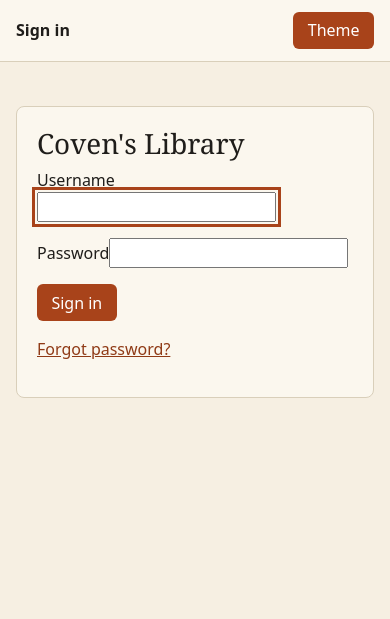
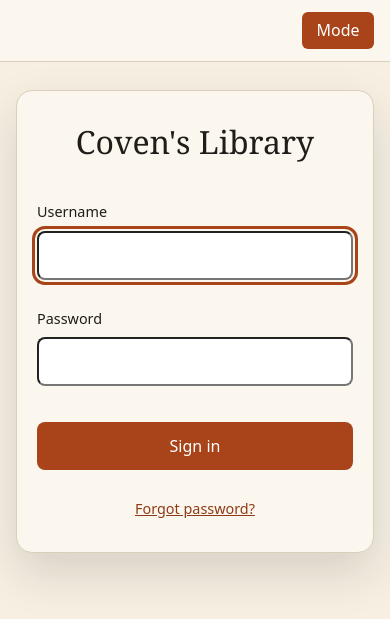
Before and after one commit to HarshitaSobhani/CovensLibrary, a Django app: page /accounts/login/ in a window 390 px wide. Shown: the top 619 px of the page. Run offline with Django 5.2, Linux system fonts and the light colour scheme; data comes from the database, SQL or seed files in the repository; parts of the project's set-up code (start-up, migrations or seed data) failed here and were passed over; some libraries are stand-ins or nearby versions.

Commit message:
Polish login layout and simplify page headers
Remove the repeated page name from the top bar of signed-in pages and the Sign in heading from the login page. Rename the Theme button to Mode (behaviour unchanged). Centre the login card with roomier spacing, larger inputs, a full-width button and a centred reset link, responsive at phone width. UI only: no authentication, session, theme or application logic changed.

```diff
--- a/static/css/app.css
+++ b/static/css/app.css
@@ -16,6 +16,7 @@ a:hover { color: var(--link); text-decoration-thickness: 2px; }
 .sidebar span.nav-item { opacity: .6; cursor: not-allowed; }
 .main { flex: 1; min-width: 0; }
 .topbar { display: flex; justify-content: space-between; align-items: center; gap: .5rem; padding: .75rem 1.5rem; background: var(--surface); border-bottom: 1px solid var(--border); }
+.topbar > div { margin-left: auto; }
 .content { padding: 1.5rem; }
 .card-surface { background: var(--surface); border: 1px solid var(--border); border-radius: .5rem; padding: 1.25rem; color: var(--text); overflow-x: auto; }
 .btn-primary-token { background: var(--primary); color: var(--on-primary); border: 0; border-radius: .375rem; padding: .4rem .9rem; }
@@ -23,6 +24,21 @@ a:hover { color: var(--link); text-decoration-thickness: 2px; }
 .text-muted-token { color: var(--text-muted); }
 .text-danger { color: var(--danger) !important; }
 :focus-visible { outline: 3px solid var(--primary); outline-offset: 2px; }
+
+/* Sign-in page: one centred card, generous spacing, labels and fields in a single column */
+.login-wrap { min-height: calc(100vh - 8.5rem); display: flex; align-items: center; justify-content: center; }
+.login-card { width: 100%; max-width: 28rem; padding: 3rem 2.5rem; border-radius: 1rem;
+  box-shadow: 0 1.25rem 3rem color-mix(in srgb, var(--text) 14%, transparent); overflow: visible; }
+.login-title { font-family: var(--font-display); font-size: 2rem; text-align: center; margin: 0 0 2.5rem; }
+.login-form .login-field { margin-bottom: 1.75rem; }
+.login-form .login-field label { display: block; margin-bottom: .5rem; font-size: .9rem; font-weight: 500; }
+.login-form .login-field input { display: block; width: 100%; min-height: 3rem; padding: .65rem .85rem; border-radius: .5rem; }
+.login-form .btn-primary-token { display: block; width: 100%; min-height: 3rem; margin-top: 2.25rem; font-size: 1rem; border-radius: .5rem; }
+.login-links { text-align: center; margin: 1.75rem 0 0; font-size: .9rem; }
+@media (max-width: 768px) {
+  .login-wrap { min-height: auto; padding-top: 1rem; }
+  .login-card { padding: 2rem 1.25rem; }
+}
 
 /* Tables */
 .table { --bs-table-color: var(--text); --bs-table-bg: transparent; --bs-table-border-color: var(--border);
--- a/templates/accounts/login.html
+++ b/templates/accounts/login.html
@@ -1,16 +1,18 @@
 {% extends "base.html" %}
 {% block title %}Sign in - {{ library.library_name }}{% endblock %}
-{% block heading %}Sign in{% endblock %}
+{% block topbar_title %}{% endblock %}
 {% block content %}
-<div class="card-surface" style="max-width:26rem;margin:2rem auto">
-  <h1 style="font-family: var(--font-display)">{{ library.library_name }}</h1>
-  <form method="post" novalidate>
+<div class="login-wrap">
+<div class="card-surface login-card">
+  <h1 class="login-title">{{ library.library_name }}</h1>
+  <form method="post" novalidate class="login-form">
     {% csrf_token %}
     {% if form.non_field_errors %}<div class="text-danger" role="alert">{{ form.non_field_errors }}</div>{% endif %}
-    <div class="mb-3"><label for="{{ form.username.id_for_label }}">Username</label>{{ form.username }}</div>
-    <div class="mb-3"><label for="{{ form.password.id_for_label }}">Password</label>{{ form.password }}</div>
+    <div class="login-field"><label for="{{ form.username.id_for_label }}">Username</label>{{ form.username }}</div>
+    <div class="login-field"><label for="{{ form.password.id_for_label }}">Password</label>{{ form.password }}</div>
     <button type="submit" class="btn-primary-token">Sign in</button>
   </form>
-  <p class="mt-3"><a href="{% url 'accounts:password_reset' %}">Forgot password?</a></p>
+  <p class="login-links"><a href="{% url 'accounts:password_reset' %}">Forgot password?</a></p>
+</div>
 </div>
 {% endblock %}
--- a/templates/base.html
+++ b/templates/base.html
@@ -19,10 +19,10 @@
   {% endif %}
   <div class="main">
     <header class="topbar">
-      <strong>{% block heading %}{{ library.library_name }}{% endblock %}</strong>
+      {% block topbar_title %}{% if not user.is_authenticated %}<strong>{% block heading %}{{ library.library_name }}{% endblock %}</strong>{% endif %}{% endblock %}
       <div>
       {% if user.is_authenticated %}<form method="post" action="{% url 'accounts:logout' %}" style="display:inline">{% csrf_token %}<button type="submit" class="btn-primary-token">Sign out</button></form>{% endif %}
-      <button id="theme-toggle" type="button" class="btn-primary-token" aria-label="Toggle light or dark theme">Theme</button>
+      <button id="theme-toggle" type="button" class="btn-primary-token" aria-label="Toggle light or dark mode">Mode</button>
       </div>
     </header>
     <main class="content">
```
Also changed, not shown: reports/tests/test_reports.py (+2 -3 lines), tests/test_access.py (+41 -0 lines).
